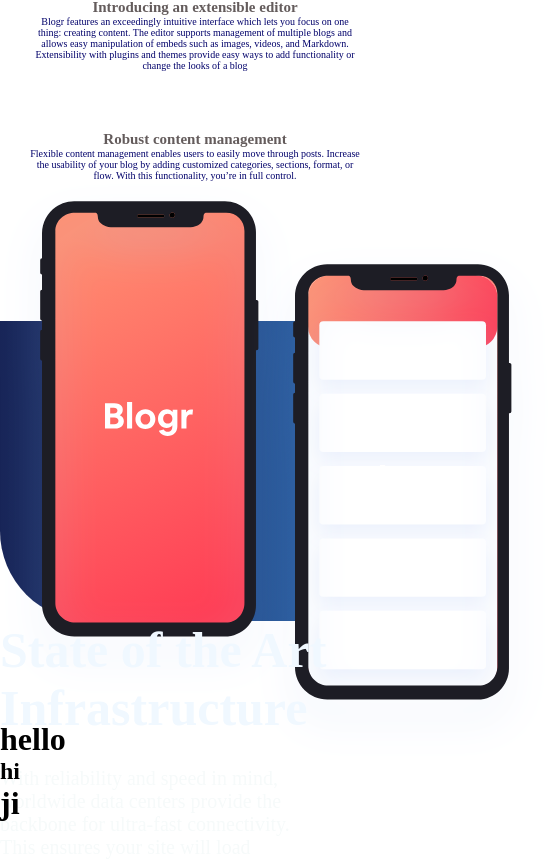
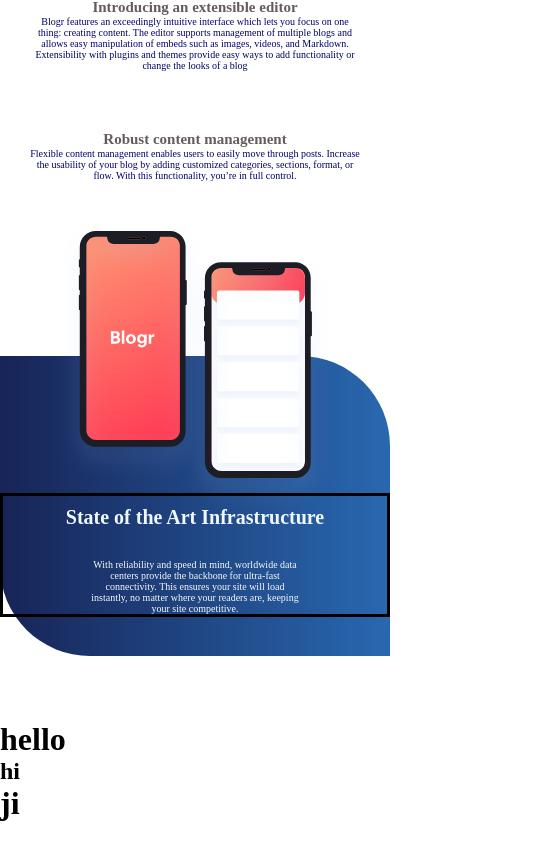
Before and after one commit to FarzamSultani01/Bloger-landing-page, a React (Vite) app: page / in a window 390 px wide. Shown: the part 809-1668 px from the top of the page, 552 px wide, since content can reach past the window. After the commit the page ends 1631 px from the top, so only its background shows below. Built offline with nearby package versions, Linux system fonts and the light colour scheme.

Commit message:
update Hero 2 done

```diff
--- a/src/components/Hero.css
+++ b/src/components/Hero.css
@@ -80,20 +80,20 @@
     font-size: 20px;
   }
   .hero-container-component {
-    grid-template-columns: 1fr; /* stack into one column */
+    grid-template-columns: 1fr;
     text-align: center;
   }
 
   .hero-mobile-image {
     display: block;
-    display: flex;              /* use flexbox */
-    justify-content: center;    /* center horizontally */
-    align-items: center;        /* center vertically if needed */
-    margin: 20px auto;          /* add spacing and auto-center */
-    width: 100%;              /* take full width */
+    display: flex;
+    justify-content: center;
+    align-items: center;
+    margin: 20px auto;
+    width: 100%;
   }
   .hero-mobile-image img {
-    width: 700px;             /* keep image responsive */
+    width: 700px;
     height: 300px;
   }
   .hero-mobile-image {
@@ -108,7 +108,7 @@
 @media screen and (max-width:700px){
 
 .hero-mobile-image img {
-    width: 500px;             /* keep image responsive */
+    width: 500px;
     height: 200px;
   }
   .hero-container-component-left h2{
--- a/src/components/SecondHero.css
+++ b/src/components/SecondHero.css
@@ -42,9 +42,53 @@
 }
 
 @media screen and (max-width:1150px){
-  .SecondHero-contents{
-    display: grid;
-    grid-template-columns: 1fr;
+    .SecondHero-contents {
+    grid-template-columns: 1fr; /* stack vertically */
+    text-align: center;
+    margin-top: 200px;
+    align-items: center;
+
   }
 
+  .SecondHero-phonesimages img {
+    width: 40%;
+    padding-bottom: 80px;
+  }
+.SecondHero-phonesimages{
+  height: 20px;
 }
+.SecondHero-text{
+  display: flex;
+  justify-content: center;
+  align-items: center;
+  border: 3px solid black;
+}
+  .SecondHero-text h1 {
+    font-size: 30px;
+    margin-top: 90px;
+  }
+
+  .SecondHero-text p {
+    font-size: 16px;
+    max-width: 90%;
+
+
+  }
+}
+@media screen and (max-width:660px){
+
+   .SecondHero-text h1 {
+    font-size: 20px;
+    margin-top: 10px;
+  }
+   .SecondHero-text p{
+    font-size:10px;
+   }
+    .SecondHero-phonesimages img {
+    width: 70%;
+    padding-bottom: 80px;
+  }
+  .SecondHero-contents{
+     margin-top: 70px;
+  }
+}
```
